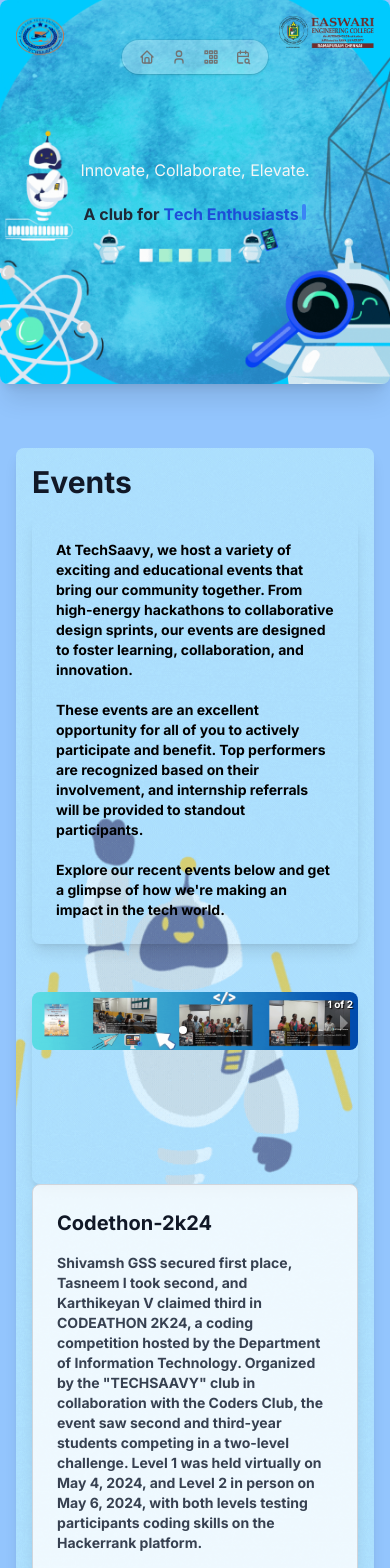
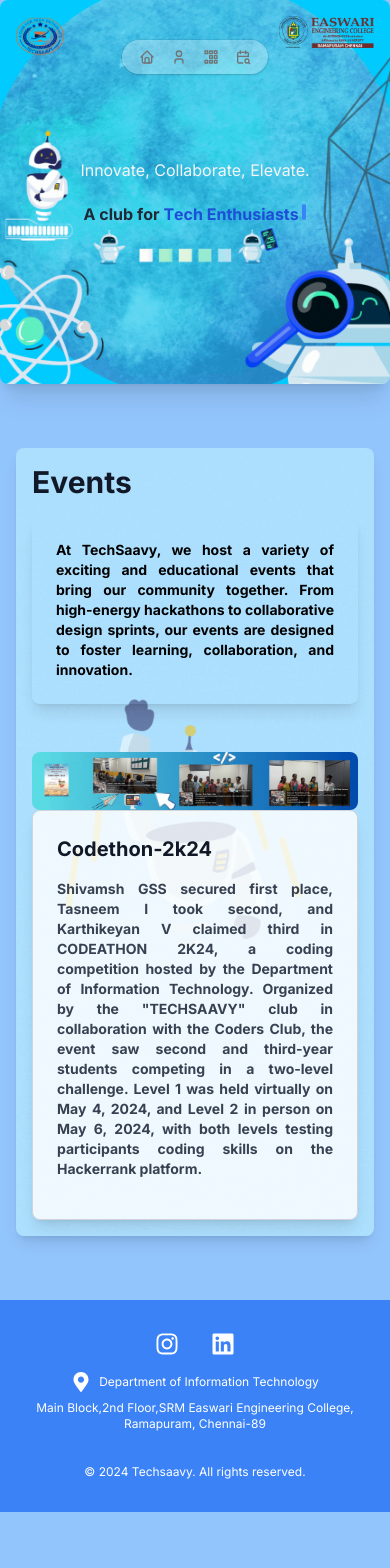
Before and after one commit to HariAditya2k3/Techsaavy-Portfolio, a Next.js app: page /events in a window 390 px wide. Shown: the top 1568 px of the page. After the commit the page ends 1512 px from the top, so only its background shows below. Built offline with nearby package versions, Linux system fonts and the light colour scheme.

Commit message:
weekly commit

```diff
--- a/package.json
+++ b/package.json
@@ -19,6 +19,7 @@
     "axios": "^1.7.4",
     "clsx": "^2.1.1",
     "framer-motion": "^11.3.24",
+    "keen-slider": "^6.8.6",
     "mongoose": "^8.5.3",
     "next": "^14.2.7",
     "next-progressbar": "^1.0.0",
--- a/src/app/components/Footer.tsx
+++ b/src/app/components/Footer.tsx
@@ -46,13 +46,13 @@
         {/* Second Row: Address */}
         <div className="flex flex-col items-center text-center mb-4">
           <div className="flex items-center justify-center mb-2">
-            <FaMapMarkerAlt className={`text-${isMobile ? '2xl' : '3xl'} mr-2`} />
+            <FaMapMarkerAlt className={`text-${isMobile ? 'xl' : '3xl'} mr-2`} />
             <p className={`mb-0 ${isMobile ? "text-xs max-w-xs" : "text-base"}`}>
               Department of Information Technology
             </p>
           </div>
-          <p className={`mb-0 ${isMobile ? "text-xs max-w-xs" : "text-base"}`}>
-            Main Block, 2nd Floor, SRM Easwari Engineering College,<br />
+          <p className={`mb-0 text-justify${isMobile ? "text-xs max-w-xs" : "text-base"}`}>
+            Main Block,2nd Floor,SRM Easwari Engineering College,<br/>
             Ramapuram, Chennai-89
           </p>
         </div>
--- a/src/app/contact/page.tsx
+++ b/src/app/contact/page.tsx
@@ -54,11 +54,16 @@
 
   return (
     <div
-      className={`bg-blue-100 text-black font-bold hover:shadow-2xl hover:border-gray-800 transition-all duration-600 shadow-lg rounded-lg ${isMobile ? 'bg-[url("/homecoversm.gif")]' : 'bg-[url("/homecover.gif")]'} bg-cover bg-center`}
+      className={`text-black font-bold hover:shadow-2xl hover:border-gray-800 transition-all duration-600 shadow-lg rounded-lg ${isMobile ? "bg-[url('/homecoversm.gif')]" : "bg-[url('/homecover.gif')]"}`}
+      style={{
+        backgroundSize: 'cover',
+        backgroundPosition: 'center',
+        backgroundRepeat: 'no-repeat',
+      }}
     >
       <div className="p-8">
         <h1 className={`text-3xl font-bold mb-4 text-gray-900 ${isMobile ? 'text-2xl' : 'text-4xl'}`}>
-          Share Your Thoughts
+          Stay Connected
         </h1>
 
 
@@ -72,7 +77,7 @@
   </div>
         </div>
         <div className={`shadow-lg rounded-lg p-6 mb-8 border-0 bg-transparent hover:shadow-2xl transition-all duration-300 ${isMobile ? 'text-sm' : 'text-lg'}`}>
-  <p className={`mb-4 ${isMobile ? 'text-sm' : 'text-lg'} text-black`}>
+  <p className={`mb-4 text-justify ${isMobile ? 'text-sm' : 'text-xl'} text-black`}>
     At TechSaavy, we're here for you beyond academics. This private and secure space is your platform to share anything on your mind—whether it’s about studies, personal matters, or career aspirations. Think of it as more than a feedback form—it’s a place to seek guidance or support, and we’re committed to listening with care and confidentiality. Whatever you’re facing, your voice is important to us, and we’re here to help you grow and find direction.
   </p>
 </div>
--- a/src/app/events/page.tsx
+++ b/src/app/events/page.tsx
@@ -1,9 +1,8 @@
 "use client";
-
 import React, { useState, useEffect } from 'react';
 import Image from 'next/image';
-import 'react-responsive-carousel/lib/styles/carousel.min.css';
-import { Carousel } from 'react-responsive-carousel';
+import 'keen-slider/keen-slider.min.css';
+import { useKeenSlider } from "keen-slider/react";
 
 const events = [
   {
@@ -23,6 +22,17 @@
 const EventsPage = () => {
   const [selectedEvent, setSelectedEvent] = useState(events[0]);
   const [isMobile, setIsMobile] = useState(false);
+  const [sliderRef, slider] = useKeenSlider({
+    loop: true, // Enable infinite loop
+    slides: { perView: 1 },
+    autoplay: {
+      delay: 2000, // 2 seconds
+      disableOnInteraction: false,
+    },
+    slideChanged(s) {
+      setSelectedEvent(events[s.track.details.rel]); // Update selected event
+    },
+  });
 
   useEffect(() => {
     const handleResize = () => {
@@ -50,28 +60,15 @@
           <h1 className={`text-3xl sm:text-4xl font-bold mb-4 text-gray-900 ${isMobile ? 'text-2xl' : ''}`}>
             Events
           </h1>
-          <p className={`text-base sm:text-lg mb-6 text-black shadow-lg rounded-lg p-6 border-0 bg-transparent hover:shadow-2xl transition-all duration-300 ${isMobile ? 'text-sm' : ''}`}>
+          <p className={`text-base text-justify sm:text-lg mb-6 text-black shadow-lg rounded-lg p-6 border-0 bg-transparent hover:shadow-2xl transition-all duration-300 ${isMobile ? 'text-sm' : ''}`}>
             At TechSaavy, we host a variety of exciting and educational events that bring our community together. From high-energy hackathons to collaborative design sprints, our events are designed to foster learning, collaboration, and innovation.
-            <br /><br />
-            These events are an excellent opportunity for all of you to actively participate and benefit. Top performers are recognized based on their involvement, and internship referrals will be provided to standout participants.
-            <br /><br />
-            Explore our recent events below and get a glimpse of how we're making an impact in the tech world.
           </p>
         </div>
 
-        {/* Carousel Section */}
-
-        <Carousel
-  showArrows={true}
-  showThumbs={false}
-  infiniteLoop={true}
-  onChange={(index) => setSelectedEvent(events[index])}
-  className={`rounded-lg shadow-lg ${isMobile ? 'h-48' : 'h-64'}`}
-  autoPlay={true} // Enables auto-scrolling
-  interval={2000} // Set the interval to 2 seconds (2000 milliseconds)
->
+        {/* Keen Slider Section */}
+        <div ref={sliderRef} className="keen-slider">
           {events.map((event) => (
-    <div key={event.title} className="relative">
+            <div key={event.title} className="keen-slider__slide">
               <Image
                 src={event.imageSrc}
                 alt={event.title}
@@ -81,13 +78,11 @@
               />
             </div>
           ))}
-</Carousel>
-
-
+        </div>
 
         {/* Event Details Section */}
         <div
-          className={`bg-white rounded-lg shadow-lg border border-gray-300 p-6 hover:shadow-2xl hover:border-gray-800 transition-shadow duration-300 ${isMobile ? 'text-sm' : ''}`}
+          className={`bg-white text-justify rounded-lg shadow-lg border border-gray-300 p-6 hover:shadow-2xl hover:border-gray-800 transition-shadow duration-300 ${isMobile ? 'text-sm' : ''}`}
           style={{ backgroundColor: 'rgba(255, 255, 255, 0.8)' }}
         >
           <h2 className={`text-xl sm:text-2xl font-bold mb-4 text-gray-900 ${isMobile ? 'text-lg' : ''}`}>
--- a/src/app/globals.css
+++ b/src/app/globals.css
@@ -75,8 +75,8 @@
   position: fixed; /* Fix spinner position */
   top: 15px; /* Adjust top position */
   right: 15px; /* Adjust right position */
-  width: 40px; /* Size of the spinner */
-  height: 40px; /* Size of the spinner */
+  width: 80px; /* Size of the spinner */
+  height: 80px; /* Size of the spinner */
 }
 
 /* Customize the spinner icon */
--- a/src/app/layout.tsx
+++ b/src/app/layout.tsx
@@ -7,7 +7,8 @@
 import './globals.css';
 import { Inter } from 'next/font/google';
 import NProgress from 'nprogress';
-import 'nprogress/nprogress.css'; // Import NProgress styles
+import 'nprogress/nprogress.css';
+import Head from 'next/head';
 
 const inter = Inter({ subsets: ['latin'] });
 
@@ -16,19 +17,16 @@
   const [loading, setLoading] = useState(false);
 
   useEffect(() => {
-    // Start NProgress on route change
     const handleStart = () => {
       NProgress.start();
       setLoading(true);
     };
 
-    // Stop NProgress and update loading state
     const handleStop = () => {
       NProgress.done();
       setLoading(false);
     };
 
-    // Setup event listeners for route changes
     handleStart(); // Start loading when the component mounts
     handleStop();  // Stop loading when the component mounts
 
@@ -39,6 +37,14 @@
 
   return (
     <html lang="en">
+      <Head>
+        <title>TechSaavy</title>
+        <meta name="description" content="TechSaavy is your go-to platform for the latest in tech, code challenges, and community events." />
+        <meta name="keywords" content="TechSaavy, technology, coding, challenges, events" />
+        <meta name="author" content="TechSaavy " />
+        <meta name="viewport" content="width=device-width, initial-scale=1.0" />
+        <link rel="icon" href="/favicon.ico" />
+      </Head>
       <body className={`${inter.className} flex flex-col min-h-screen bg-blue-300 text-white`}>
         <TitleCard />
         <main className="flex-grow container mx-auto px-4 py-8">
--- a/src/app/page.tsx
+++ b/src/app/page.tsx
@@ -51,7 +51,7 @@
 
   {/* Button for Challenge - Responsive and below the poster */}
   <div className="flex justify-center mt-4">
-    <a href="https://www.hackerrank.com/weekly-code-challenge-second-years-week-4">
+    <a href="https://www.hackerrank.com/weekly-code-challenge-second-years-week-5">
       <button className="bg-blue-500 text-white px-4 py-2 text-base md:text-lg lg:text-xl rounded-lg hover:bg-blue-600 hover:shadow-lg focus:outline-none transition-all duration-300 ease-in-out">
         Start Challenge
       </button>
```
Also changed, not shown: src/app/about/page.tsx (+13 -12 lines), src/app/about/api/contact/route.ts (renamed from src/app/api/contact/route.ts), 1 other file (tests, documents, lock files or other folders). Lines whose indentation alone changed are shown as unchanged.
